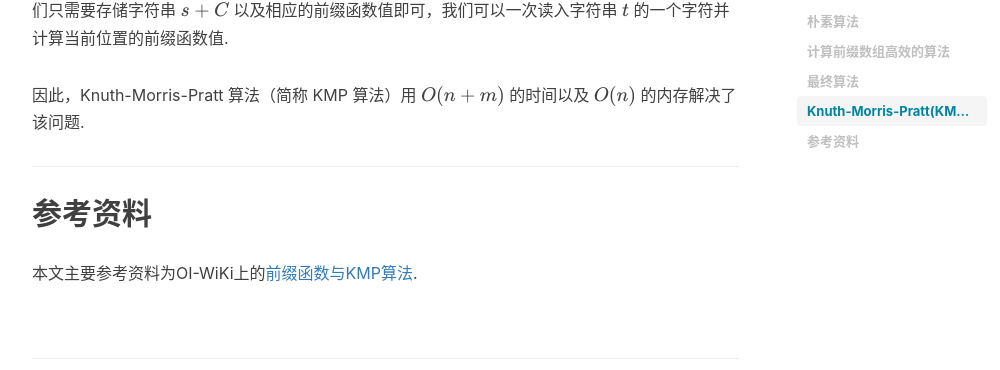
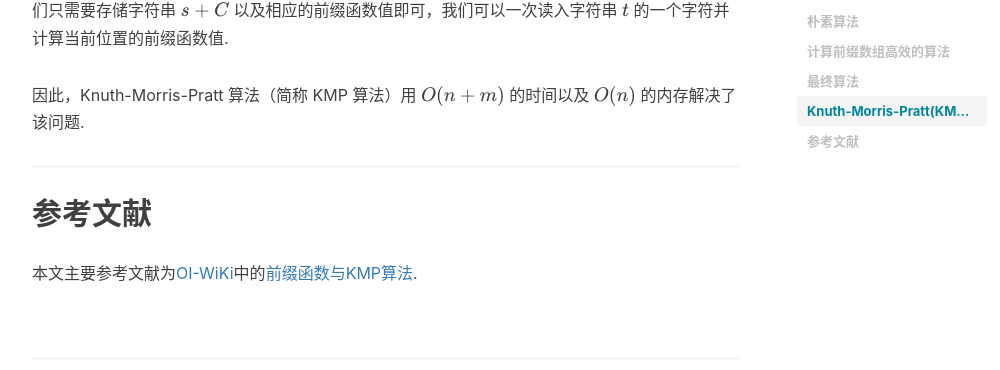
Before and after one commit to Liao-Shi-Jia/chy135125.github.io, a Jekyll site: the page built from _posts/2021-05-02-kmp.md, in a window 1280 px wide and 900 px high, scrolled down 4585 px. Shown: the part 143-513 px from the top of the window, without its empty margins (233-1233 px from the left). Built offline with Jekyll 4.4.1, drawn with Linux system fonts in a browser that asks for light colours; nearby versions of some CDN libraries; formulas are drawn with MathJax 3; comment, search, counter and statistics services are not loaded.

Commit message:
Update 2021-05-02-kmp.md

```diff
--- a/_posts/2021-05-02-kmp.md
+++ b/_posts/2021-05-02-kmp.md
@@ -161,6 +161,6 @@ void pref(string s)
 
 ---
 
-## 参考资料
+## 参考文献
 
-本文主要参考资料为OI-WiKi上的[前缀函数与KMP算法](https://oi-wiki.org/string/kmp/).
+本文主要参考文献为[OI-WiKi](https://oi-wiki.org/)中的[前缀函数与KMP算法](https://oi-wiki.org/string/kmp/).
```
